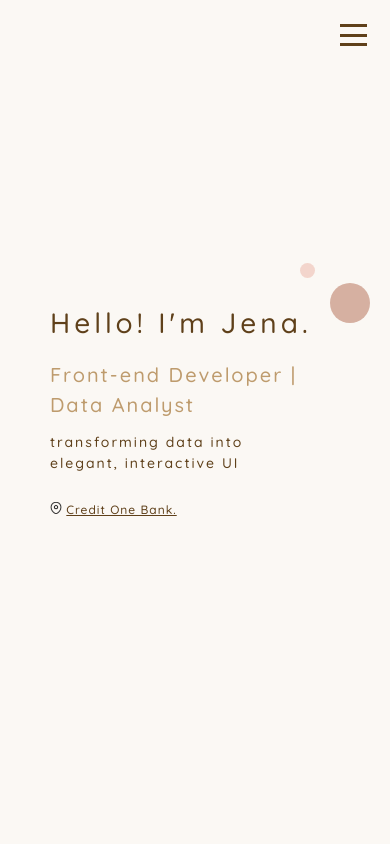
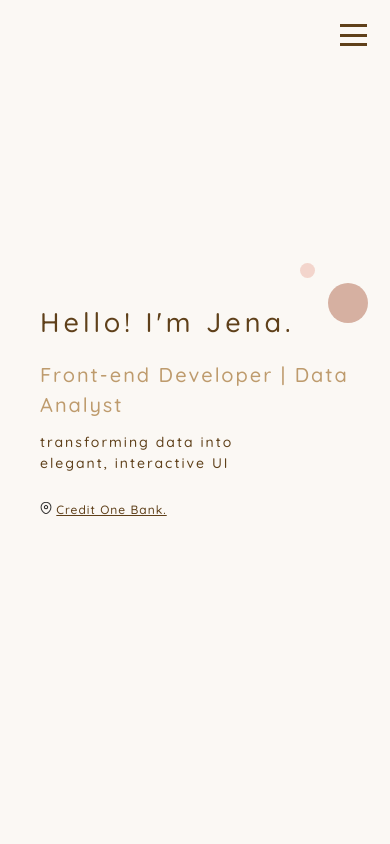
Before and after one commit to jenawen/me, a React (Vite) app: page / in a window 390 px wide. Shown: the top 844 px of the page. Built offline with nearby package versions, Linux system fonts and the light colour scheme.

Commit message:
fixing css

```diff
--- a/src/components/Landing/DesktopLanding/index.css
+++ b/src/components/Landing/DesktopLanding/index.css
@@ -56,7 +56,7 @@
     height: 40px;
     width: 40px;
     top: 130px;
-    right: -160px;
+    right: -158px;
   }
 }
 
@@ -117,6 +117,7 @@ img {
   @media screen and (max-width: 480px) {
     margin-top: 50px;
     font-size: medium;
+    padding: 22px 30px 22px;
   }
 }
 
@@ -134,7 +135,7 @@ img {
 
   @media screen and (max-width: 480px) {
     margin-top: -50px;
-    font-size: 28px;
+    font-size: 27px;
     height: 58px;
   }
 }
@@ -157,9 +158,9 @@ img {
     width: 99%;
   }
   @media screen and (max-width: 480px) {
-    bottom: 30px;
+    bottom: 25px;
     position: relative;
-    height: 4px;
+    height: 3px;
   }
 }
 
```
